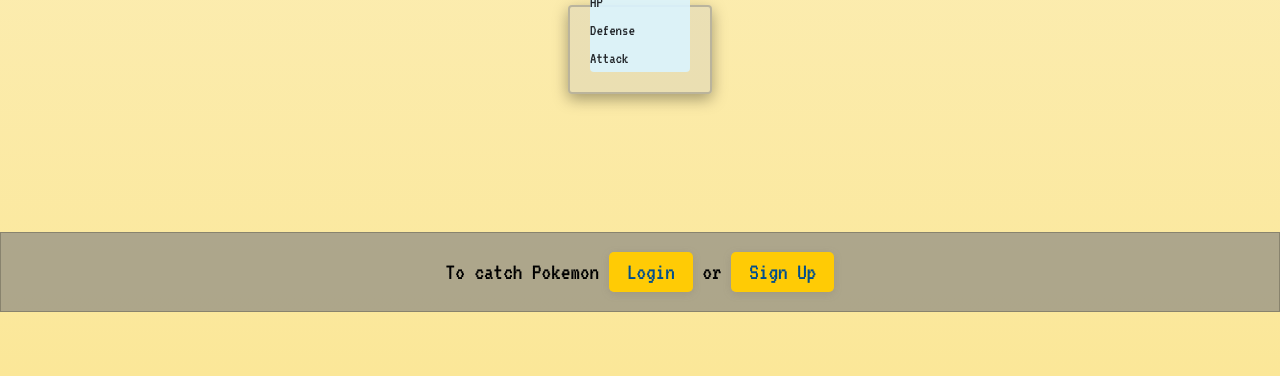
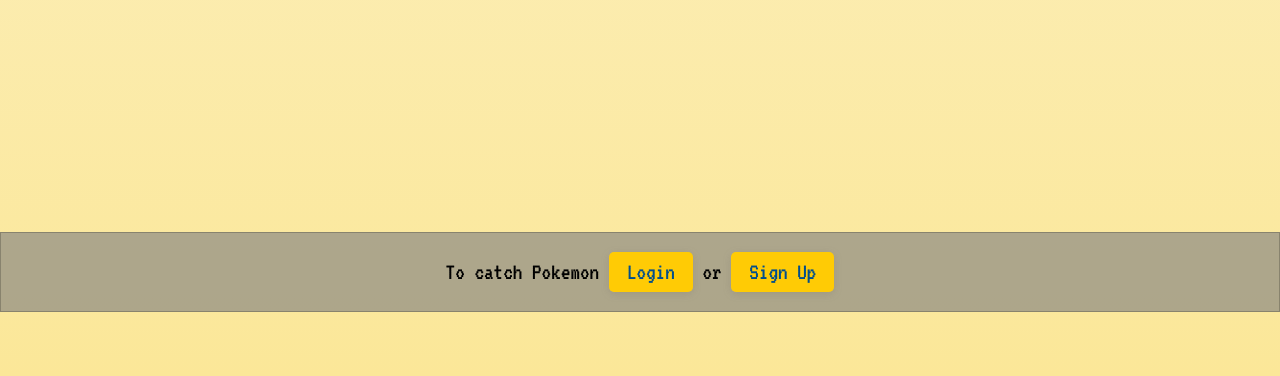
Before and after one commit to Srjohnson589/Flask-Pokemon-App, a Flask app: page /get_pokemon in a window 1280 px wide. Shown: the part 488-864 px from the top of the page. Run offline with Flask 3, Linux system fonts and the light colour scheme; some web fonts are replaced.

Commit message:
minor fixes

```diff
--- a/app/blueprints/pokesearch/poke_templates/get_pokemon.html
+++ b/app/blueprints/pokesearch/poke_templates/get_pokemon.html
@@ -20,7 +20,9 @@
             <div id="emailHelp" class="form-text">(Name or number up to 1025)</div>
             </div>
             {{ form.submit_btn(class="btn mybtn")}}
+            {%if current_user.is_authenticated%}
             {{ form.catch_btn(class="btn mybtn")}}
+            {%endif%}
         </form>
     </div>
     <div class="searchedcard">
--- a/app/blueprints/pokesearch/poke_templates/includes/teamcard.html
+++ b/app/blueprints/pokesearch/poke_templates/includes/teamcard.html
@@ -1,6 +1,6 @@
-
+{%if current_user.is_authenticated%}
     {%for pokemon in current_user.caught_pokemon%}
-    <div class="team-card filled-card card style="width: 14rem;">
+        <div class="team-card card style="width: 14rem;">
             <div class="team-title card-body">
                 <h5 class="team-title card-title">{{pokemon.name}}</h5>
             </div>
@@ -12,16 +12,5 @@
             </ul>
             <a href="{{url_for('pokesearch.release', poke_name=pokemon.name)}}" class="releasebtn">Release</a>
         </div>
-{%else%}
-    <div class="team-card blank-card card">
-        <div class="team-title card-body">
-            <h5 class="team-title card-title"></h5>
-        </div>
-        <img src="" class="team-img card-img-top" alt="">
-        <ul class="list-group list-group-flush">
-            <li class="myteamlist list-group-item">HP </li>
-            <li class="myteamlist list-group-item">Defense </li>
-            <li class="myteamlist list-group-item">Attack </li>
-        </ul>
-    </div>
     {%endfor%}
+{%endif%}
--- a/app/static/styles/teamcard.css
+++ b/app/static/styles/teamcard.css
@@ -2,14 +2,6 @@
     margin: 2% auto;
     padding: 20px;
     box-shadow: rgba(0, 0, 0, 0.35) 0px 5px 15px;
-}
-
-.blank-card {
-    background-color: rgba(200, 199, 199, 0.32);
-    border: 2px solid rgba(128, 128, 128, 0.458);
-}
-
-.filled-card {
     background-color: rgba(219, 244, 255, 0.897);
     border: 4px solid rgb(251, 185, 3);
 }
```
Lines whose indentation alone changed are shown as unchanged.
